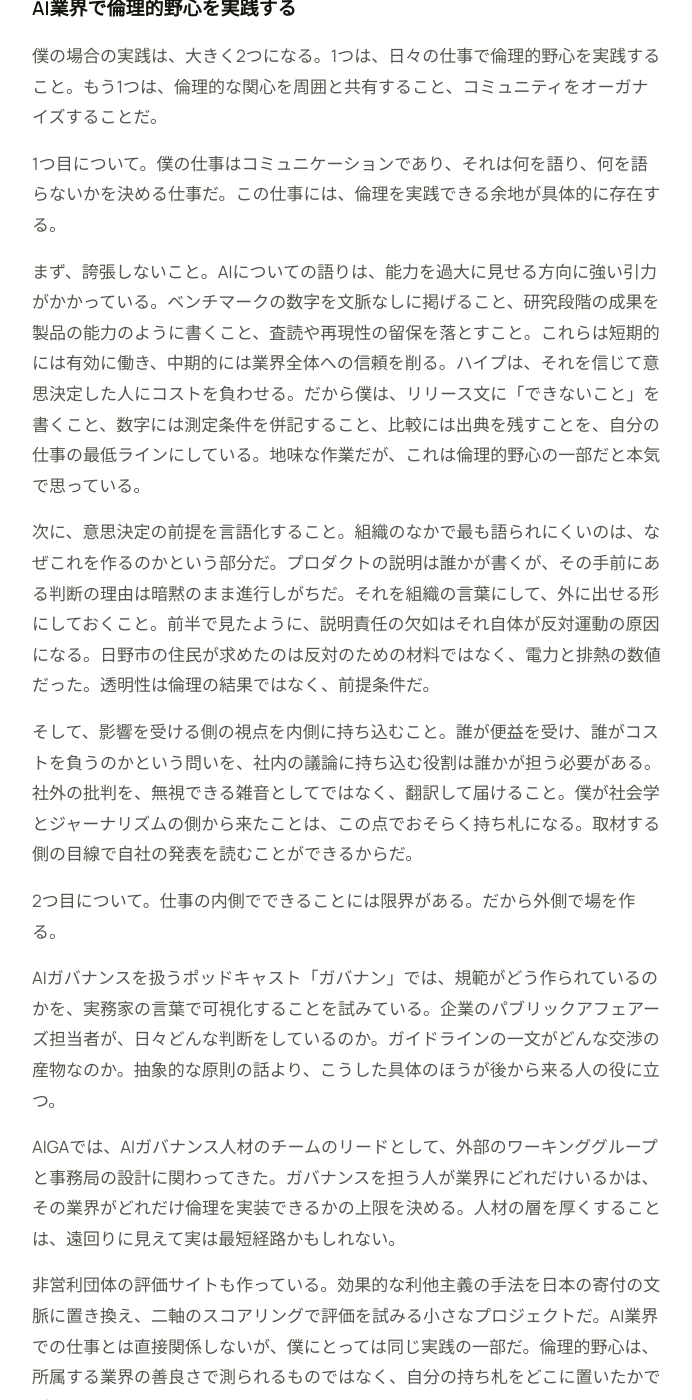
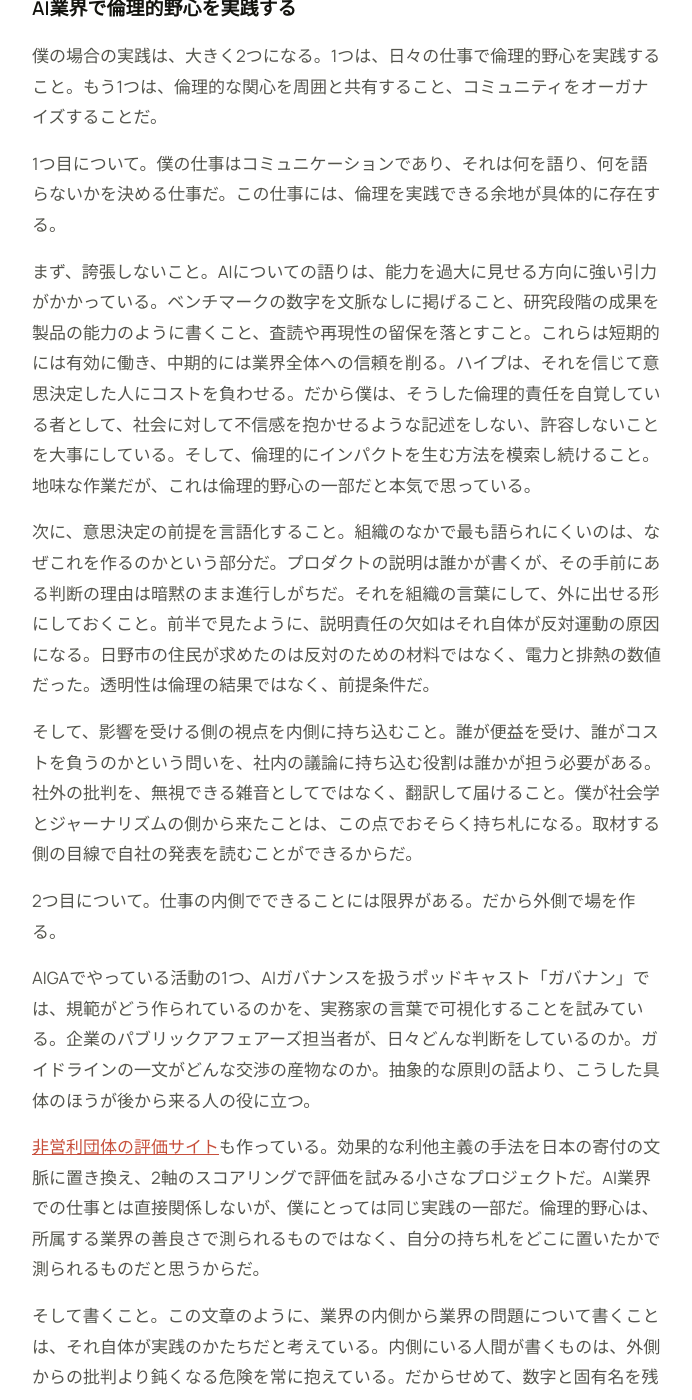
Before and after one commit to yutaro0518/website, a Jekyll site: the page built from blog/AI-IndustryandMoralAmbitions.md, in a window 1280 px wide and 1400 px high, scrolled down 9305 px. Shown: the whole window, without its empty margins (292-984 px from the left). Built offline with Jekyll 4.4.1, drawn with Linux system fonts in a browser that asks for light colours; some of the changed text lies outside the part shown.

Commit message:
Add Open Graph image and refine blog content
Added an Open Graph image for the blog post and made various edits for clarity and consistency in the text.

```diff
--- a/blog/AI-IndustryandMoralAmbitions.md
+++ b/blog/AI-IndustryandMoralAmbitions.md
@@ -121,7 +122,7 @@ AI業界、とくにAIモデルの開発企業は、この点で位置が違う
 
 1つ目について。僕の仕事はコミュニケーションであり、それは何を語り、何を語らないかを決める仕事だ。この仕事には、倫理を実践できる余地が具体的に存在する。
 
-まず、誇張しないこと。AIについての語りは、能力を過大に見せる方向に強い引力がかかっている。ベンチマークの数字を文脈なしに掲げること、研究段階の成果を製品の能力のように書くこと、査読や再現性の留保を落とすこと。これらは短期的には有効に働き、中期的には業界全体への信頼を削る。ハイプは、それを信じて意思決定した人にコストを負わせる。だから僕は、リリース文に「できないこと」を書くこと、数字には測定条件を併記すること、比較には出典を残すことを、自分の仕事の最低ラインにしている。地味な作業だが、これは倫理的野心の一部だと本気で思っている。
+まず、誇張しないこと。AIについての語りは、能力を過大に見せる方向に強い引力がかかっている。ベンチマークの数字を文脈なしに掲げること、研究段階の成果を製品の能力のように書くこと、査読や再現性の留保を落とすこと。これらは短期的には有効に働き、中期的には業界全体への信頼を削る。ハイプは、それを信じて意思決定した人にコストを負わせる。だから僕は、そうした倫理的責任を自覚している者として、社会に対して不信感を抱かせるような記述をしない、許容しないことを大事にしている。そして、倫理的にインパクトを生む方法を模索し続けること。地味な作業だが、これは倫理的野心の一部だと本気で思っている。
 
 次に、意思決定の前提を言語化すること。組織のなかで最も語られにくいのは、なぜこれを作るのかという部分だ。プロダクトの説明は誰かが書くが、その手前にある判断の理由は暗黙のまま進行しがちだ。それを組織の言葉にして、外に出せる形にしておくこと。前半で見たように、説明責任の欠如はそれ自体が反対運動の原因になる。日野市の住民が求めたのは反対のための材料ではなく、電力と排熱の数値だった。透明性は倫理の結果ではなく、前提条件だ。
 
@@ -129,11 +130,9 @@ AI業界、とくにAIモデルの開発企業は、この点で位置が違う
 
 2つ目について。仕事の内側でできることには限界がある。だから外側で場を作る。
 
-AIガバナンスを扱うポッドキャスト「ガバナン」では、規範がどう作られているのかを、実務家の言葉で可視化することを試みている。企業のパブリックアフェアーズ担当者が、日々どんな判断をしているのか。ガイドラインの一文がどんな交渉の産物なのか。抽象的な原則の話より、こうした具体のほうが後から来る人の役に立つ。
+AIGAでやっている活動の1つ、AIガバナンスを扱うポッドキャスト「ガバナン」では、規範がどう作られているのかを、実務家の言葉で可視化することを試みている。企業のパブリックアフェアーズ担当者が、日々どんな判断をしているのか。ガイドラインの一文がどんな交渉の産物なのか。抽象的な原則の話より、こうした具体のほうが後から来る人の役に立つ。
 
-AIGAでは、AIガバナンス人材のチームのリードとして、外部のワーキンググループと事務局の設計に関わってきた。ガバナンスを担う人が業界にどれだけいるかは、その業界がどれだけ倫理を実装できるかの上限を決める。人材の層を厚くすることは、遠回りに見えて実は最短経路かもしれない。
-
-非営利団体の評価サイトも作っている。効果的な利他主義の手法を日本の寄付の文脈に置き換え、二軸のスコアリングで評価を試みる小さなプロジェクトだ。AI業界での仕事とは直接関係しないが、僕にとっては同じ実践の一部だ。倫理的野心は、所属する業界の善良さで測られるものではなく、自分の持ち札をどこに置いたかで測られるものだと思うからだ。
+[非営利団体の評価サイト](https://yutaro0518.github.io/EffectiveAltruismandMoralAmbitions/)も作っている。効果的な利他主義の手法を日本の寄付の文脈に置き換え、2軸のスコアリングで評価を試みる小さなプロジェクトだ。AI業界での仕事とは直接関係しないが、僕にとっては同じ実践の一部だ。倫理的野心は、所属する業界の善良さで測られるものではなく、自分の持ち札をどこに置いたかで測られるものだと思うからだ。
 
 そして書くこと。この文章のように、業界の内側から業界の問題について書くことは、それ自体が実践のかたちだと考えている。内側にいる人間が書くものは、外側からの批判より鈍くなる危険を常に抱えている。だからせめて、数字と固有名を残すようにしている。
 
```
Also changed, not shown: other parts of blog/AI-IndustryandMoralAmbitions.md (+1 -0 lines).
